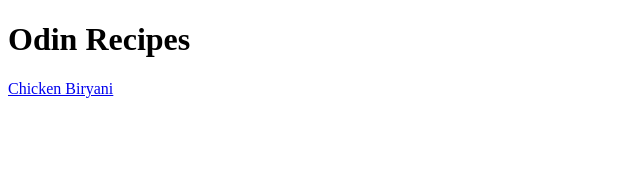
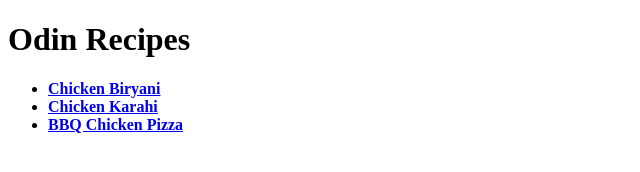
Before and after one commit to Mossess8525/odin-recipes, a plain HTML site: page index.html in a window 1280 px wide. Shown: the whole page, without its empty margins (0-640 px from the left). Drawn offline with Linux system fonts and the light colour scheme.

Commit message:
made the file complete

```diff
--- a/index.html
+++ b/index.html
@@ -2,10 +2,13 @@
 <html lang="en">
  <head>
   <meta charset="UTF-8">
-  <title>Chicken Biryani</title>
+  <title>odin Recipes</title>
  </head>
  <body>
   <h1>Odin Recipes</h1>
-  <a href="recipes/Chicken-Biryani.html">Chicken Biryani</a>
+  <ul>
+  <li><strong><a href="recipes/Chicken-Biryani.html" target="_blank">Chicken Biryani</a></strong></li>
+  <li><strong><a href="recipes/Chicken-Karahi.html" target="_blank">Chicken Karahi</a></strong></li>
+  <li><strong><a href="recipes/BBQ-Chicken-Pizza.html" target="_blank">BBQ Chicken Pizza</a></strong></li>
  </body>
 </html>
```
